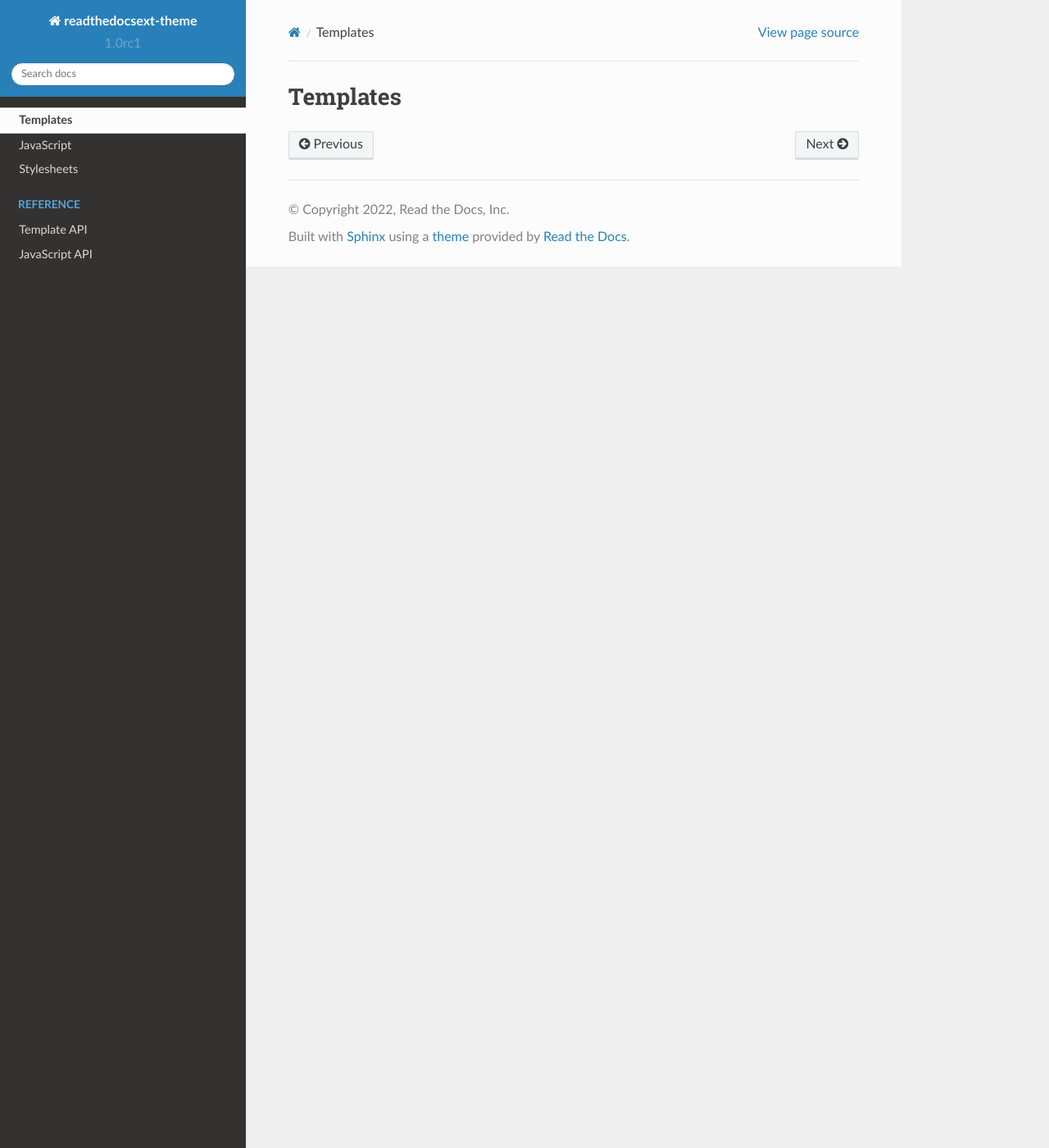
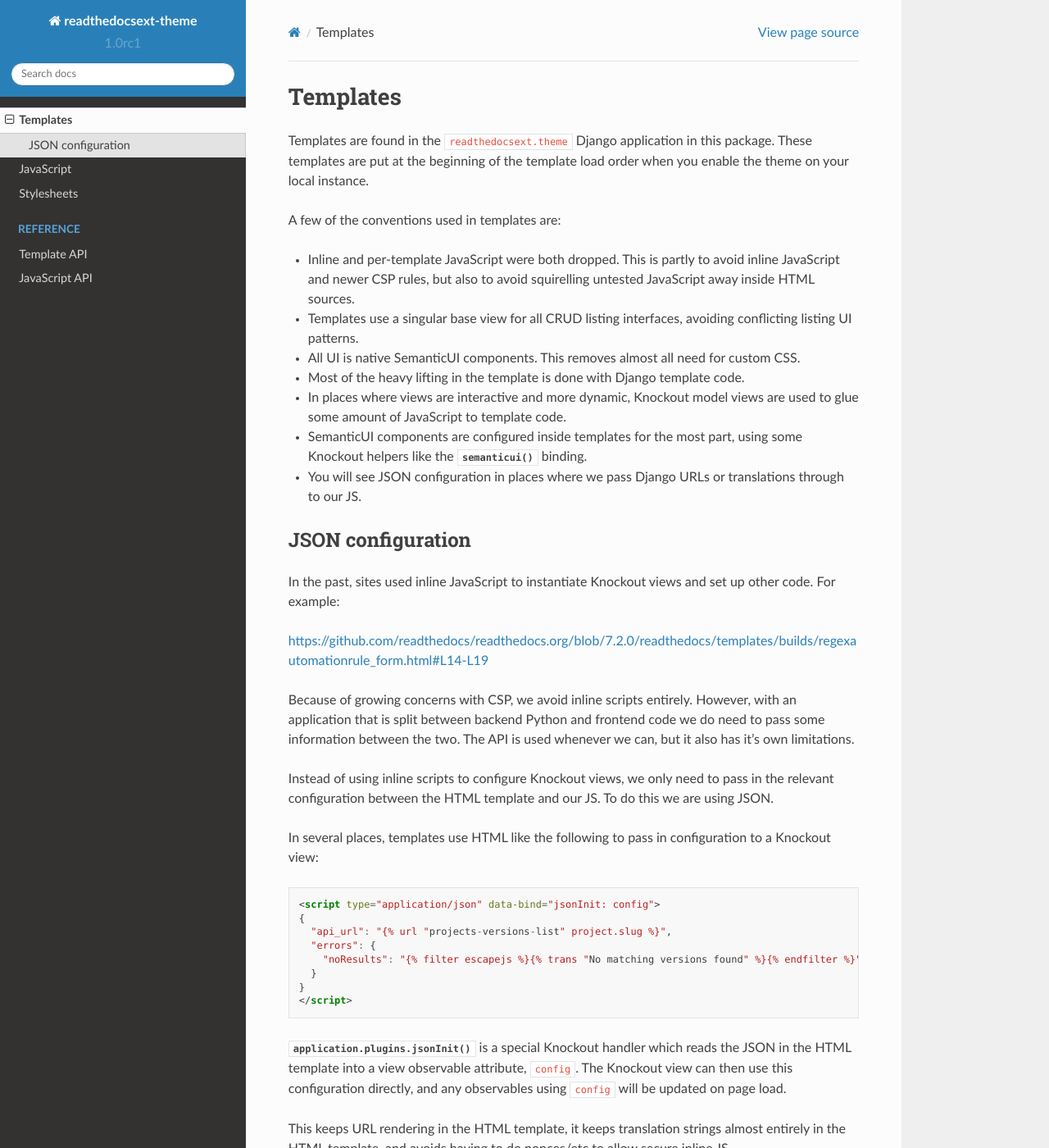
Before and after one commit to readthedocs/ext-theme, a Sphinx documentation site: the page built from docs/templates.rst, in a window 1280 px wide and 1400 px high. Shown: the whole window at 82% size. Built offline with Sphinx 7.4.7 and the Read the Docs theme 2.0.0, drawn with Linux system fonts in a browser that asks for light colours; some of the changed text lies outside the part shown.

```diff
--- a/docs/templates.rst
+++ b/docs/templates.rst
@@ -1,2 +1,65 @@
 Templates
 =========
+
+Templates are found in the ``readthedocsext.theme`` Django application in this
+package. These templates are put at the beginning of the template load order
+when you enable the theme on your local instance.
+
+A few of the conventions used in templates are:
+
+- Inline and per-template JavaScript were both dropped. This is partly to avoid
+  inline JavaScript and newer CSP rules, but also to avoid squirelling untested
+  JavaScript away inside HTML sources.
+- Templates use a singular base view for all CRUD listing interfaces, avoiding
+  conflicting listing UI patterns.
+- All UI is native SemanticUI components. This removes almost all need for
+  custom CSS.
+- Most of the heavy lifting in the template is done with Django template code.
+- In places where views are interactive and more dynamic, Knockout model views
+  are used to glue some amount of JavaScript to template code.
+- SemanticUI components are configured inside templates for the most part, using
+  some Knockout helpers like the :func:`semanticui` binding.
+- You will see JSON configuration in places where we pass Django URLs or
+  translations through to our JS.
+
+.. _js-json-config:
+
+JSON configuration
+------------------
+
+In the past, sites used inline JavaScript to instantiate Knockout views and set
+up other code. For example:
+
+https://github.com/readthedocs/readthedocs.org/blob/7.2.0/readthedocs/templates/builds/regexautomationrule_form.html#L14-L19
+
+Because of growing concerns with CSP, we avoid inline scripts entirely. However,
+with an application that is split between backend Python and frontend code we do
+need to pass some information between the two. The API is used whenever we can,
+but it also has it's own limitations.
+
+Instead of using inline scripts to configure Knockout views, we only need to
+pass in the relevant configuration between the HTML template and our JS. To do
+this we are using JSON.
+
+In several places, templates use HTML like the following to pass in
+configuration to a Knockout view:
+
+.. code:: html
+
+    <script type="application/json" data-bind="jsonInit: config">
+    {
+      "api_url": "{% url "projects-versions-list" project.slug %}",
+      "errors": {
+        "noResults": "{% filter escapejs %}{% trans "No matching versions found" %}{% endfilter %}"
+      }
+    }
+    </script>
+
+:func:`application.plugins.jsonInit` is a special Knockout handler which reads
+the JSON in the HTML template into a view observable attribute, ``config``. The
+Knockout view can then use this configuration directly, and any observables
+using ``config`` will be updated on page load.
+
+This keeps URL rendering in the HTML template, it keeps translation strings
+almost entirely in the HTML template, and avoids having to do nonces/etc to
+allow secure inline JS.
```
Also changed, not shown: docs/index.rst (+4 -7 lines), docs/javascript.rst (+16 -41 lines).
